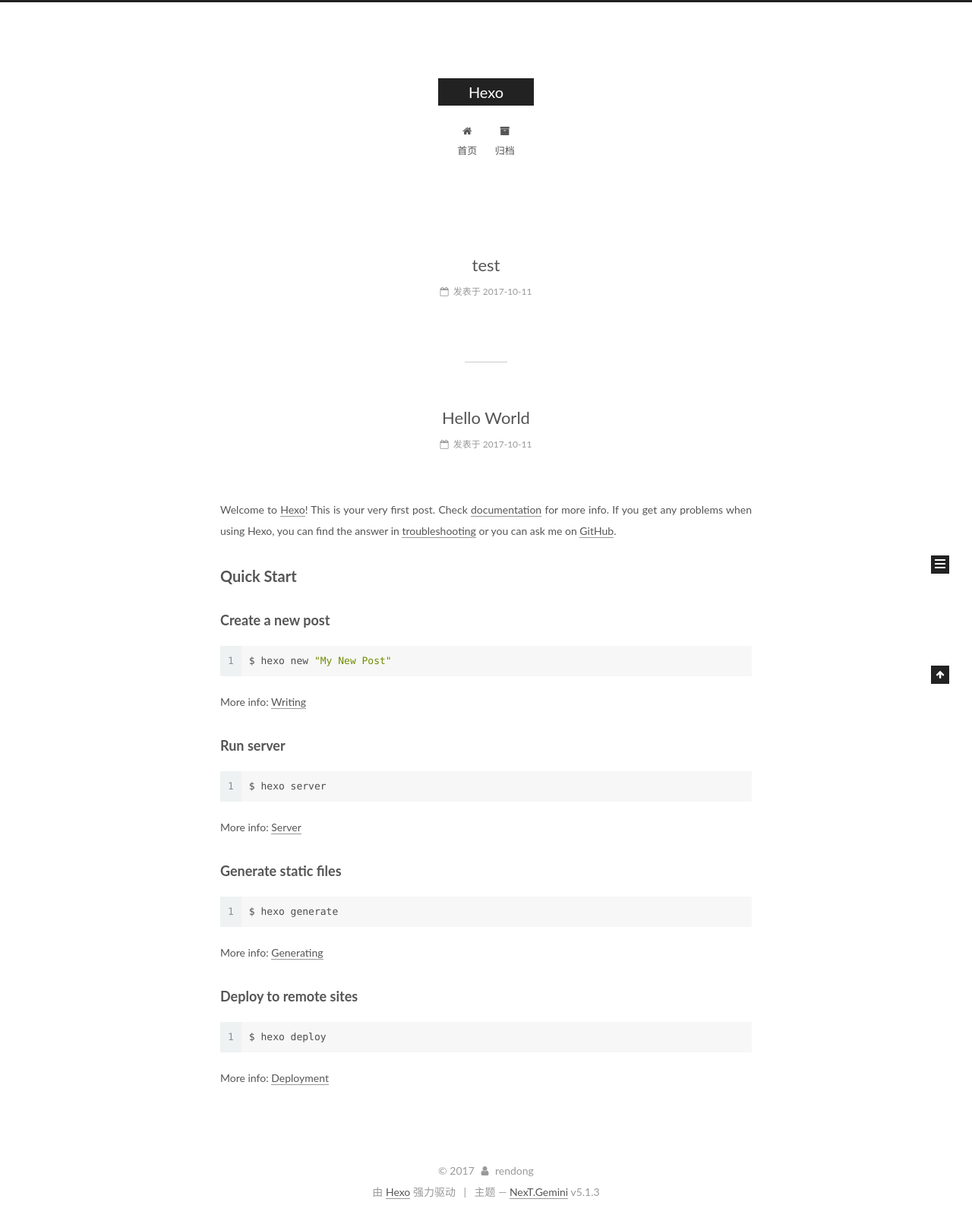
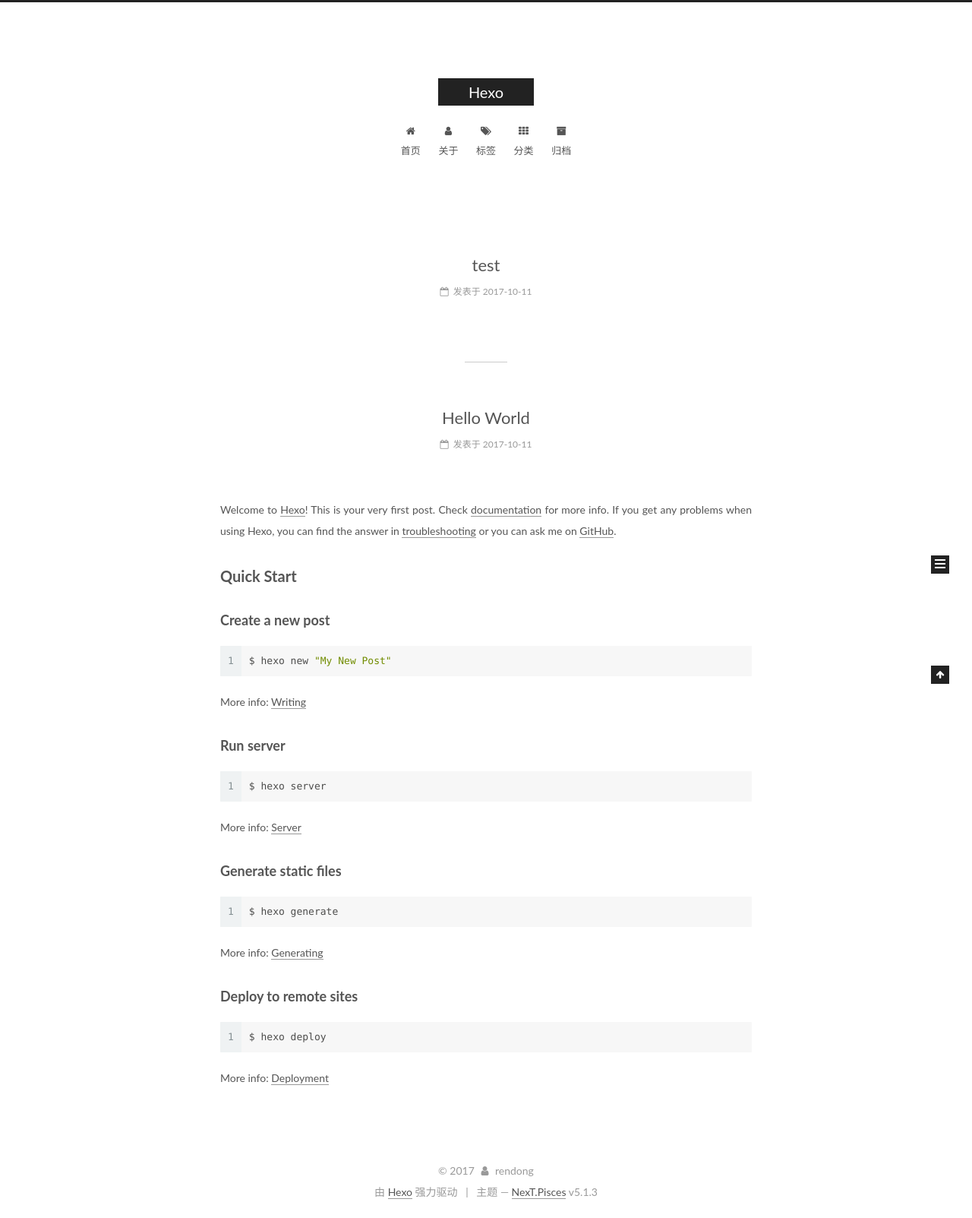
Before and after one commit to Rendong-dong/rendong-dong.github.io, a plain HTML site: page index.html in a window 1280 px wide. Shown: the whole page at 76% size. Drawn offline with Linux system fonts and the light colour scheme.

Commit message:
Site updated: 2017-10-11 14:42:32

```diff
--- a/index.html
+++ b/index.html
@@ -5,7 +5,7 @@
 
 
 
-<html class="theme-next gemini use-motion" lang="zh-Hans">
+<html class="theme-next pisces use-motion" lang="zh-Hans">
 <head>
   <meta charset="UTF-8"/>
 <meta http-equiv="X-UA-Compatible" content="IE=edge" />
@@ -79,13 +79,16 @@
 
 
 
+<meta name="description" content="Do yourself">
 <meta property="og:type" content="website">
 <meta property="og:title" content="Hexo">
 <meta property="og:url" content="http://yoursite.com/index.html">
 <meta property="og:site_name" content="Hexo">
+<meta property="og:description" content="Do yourself">
 <meta property="og:locale" content="zh-Hans">
 <meta name="twitter:card" content="summary">
 <meta name="twitter:title" content="Hexo">
+<meta name="twitter:description" content="Do yourself">
 
 
 
@@ -93,7 +96,7 @@
   var NexT = window.NexT || {};
   var CONFIG = {
     root: '/',
-    scheme: 'Gemini',
+    scheme: 'Pisces',
     version: '5.1.3',
     sidebar: {"position":"left","display":"post","offset":12,"b2t":false,"scrollpercent":false,"onmobile":false},
     fancybox: true,
@@ -183,6 +186,36 @@
               <i class="menu-item-icon fa fa-fw fa-home"></i> <br />
 
             首页
+          </a>
+        </li>
+
+
+        <li class="menu-item menu-item-about">
+          <a href="/about/" rel="section">
+
+              <i class="menu-item-icon fa fa-fw fa-user"></i> <br />
+
+            关于
+          </a>
+        </li>
+
+
+        <li class="menu-item menu-item-tags">
+          <a href="/tags/" rel="section">
+
+              <i class="menu-item-icon fa fa-fw fa-tags"></i> <br />
+
+            标签
+          </a>
+        </li>
+
+
+        <li class="menu-item menu-item-categories">
+          <a href="/categories/" rel="section">
+
+              <i class="menu-item-icon fa fa-fw fa-th"></i> <br />
+
+            分类
           </a>
         </li>
 
@@ -499,7 +532,7 @@
           <div class="site-author motion-element" itemprop="author" itemscope itemtype="http://schema.org/Person">
 
               <p class="site-author-name" itemprop="name">rendong</p>
-              <p class="site-description motion-element" itemprop="description"></p>
+              <p class="site-description motion-element" itemprop="description">Do yourself</p>
           </div>
 
           <nav class="site-state motion-element">
@@ -570,7 +603,7 @@
 
 
 
-  <div class="theme-info">主题 &mdash; <a class="theme-link" target="_blank" href="https://github.com/iissnan/hexo-theme-next">NexT.Gemini</a> v5.1.3</div>
+  <div class="theme-info">主题 &mdash; <a class="theme-link" target="_blank" href="https://github.com/iissnan/hexo-theme-next">NexT.Pisces</a> v5.1.3</div>
 
 
 
```
Also changed, not shown: 2017/10/11/hello-world/index.html (+34 -4 lines), 2017/10/11/test/index.html (+37 -4 lines), archives/2017/10/index.html (+37 -4 lines), archives/2017/index.html (+37 -4 lines), archives/index.html (+37 -4 lines), 1 other file.
